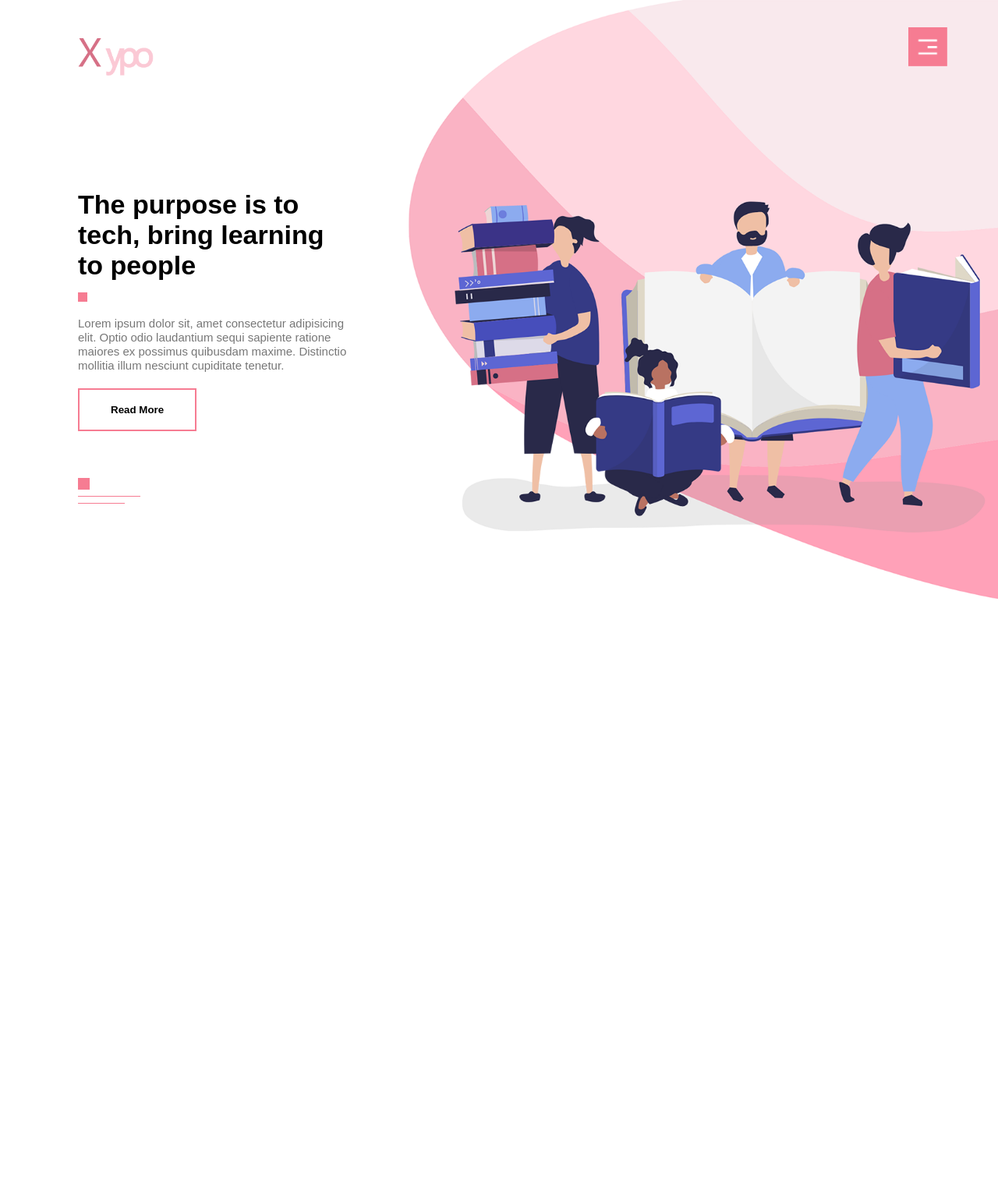
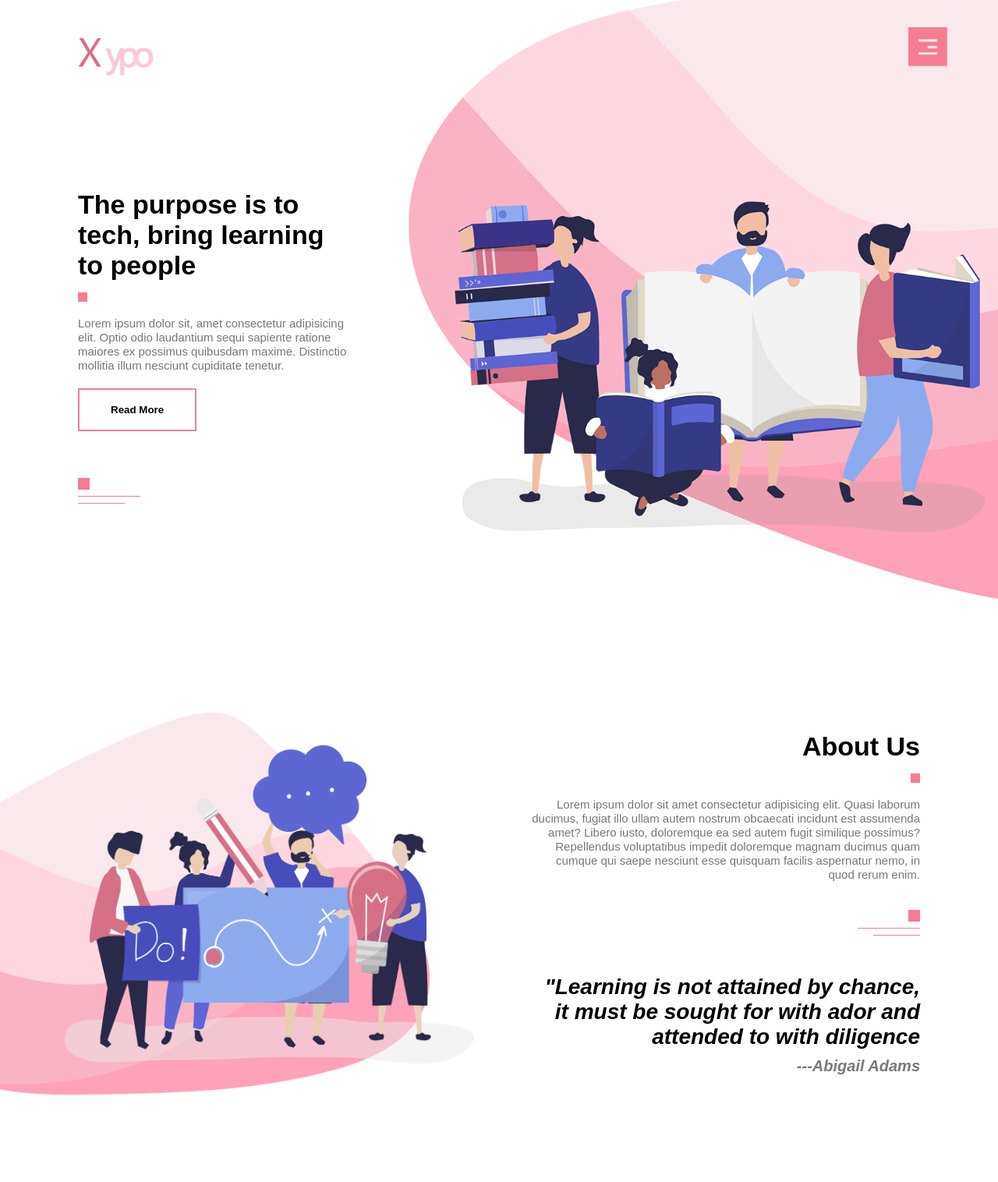
Before and after one commit to masrufjaman/Online-Learning-Management-System, a PHP site: page / in a window 1280 px wide. Shown: the whole page at 78% size. Before the commit the page ends 768 px from the top, so only its background shows below. Run offline with PHP 8.4, Linux system fonts and the light colour scheme.

Commit message:
added about us

```diff
--- a/assets/css/style.css
+++ b/assets/css/style.css
@@ -71,6 +71,8 @@ p {
 .line {
   line-height: 8px;
 }
+
+/* Side Navbar Section */
 #sideNav {
   width: 250px;
   height: 100vh;
@@ -97,3 +99,36 @@ nav ul li a {
   z-index: 2;
   cursor: pointer;
 }
+
+/* ABOUT US section */
+#about {
+  padding: 100px 0;
+  display: flex;
+  align-items: center;
+  flex-wrap: wrap;
+}
+.about-left-col {
+  flex-basis: 50%;
+}
+.about-left-col img {
+  width: 100%;
+}
+.about-right-col {
+  flex-basis: 50%;
+  text-align: right;
+}
+.about-text {
+  max-width: 500px;
+  margin-right: 100px;
+  display: inline-block;
+}
+.about-text h2 {
+  margin: 50px 0 10px;
+  font-size: 28px;
+  font-style: italic;
+}
+.about-text h3 {
+  font-size: 20px;
+  font-style: italic;
+  color: #797979;
+}
--- a/index.php
+++ b/index.php
@@ -16,6 +16,7 @@
             <img src="/assets/img/logo.png" alt="logo" class="logo" />
             <div class="header-text">
                 <h1>The purpose is to<br />tech, bring learning to people</h1>
+                <!-- small square box -->
                 <span class="square"></span>
                 <p>
                     Lorem ipsum dolor sit, amet consectetur adipisicing elit. Optio odio
@@ -23,6 +24,7 @@
                     maxime. Distinctio mollitia illum nesciunt cupiditate tenetur.
                 </p>
                 <button class="common-btn">Read More</button>
+                <!-- 2line & a box -->
                 <div class="line">
                     <span class="line-1"></span><br />
                     <span class="line-2"></span><br />
@@ -49,6 +51,42 @@
     <!-- Side Navbar End -->
     <!-- Header Section End -->
 
+    <!-- ABOUT US Start -->
+    <section id="about">
+        <div class="about-left-col">
+            <img src="./assets/img/about.png" alt="" />
+        </div>
+        <div class="about-right-col">
+            <div class="about-text">
+                <h1>About Us</h1>
+                <!-- small square box -->
+                <span class="square"></span>
+                <p>
+                    Lorem ipsum dolor sit amet consectetur adipisicing elit. Quasi
+                    laborum ducimus, fugiat illo ullam autem nostrum obcaecati incidunt
+                    est assumenda amet? Libero iusto, doloremque ea sed autem fugit
+                    similique possimus? Repellendus voluptatibus impedit doloremque
+                    magnam ducimus quam cumque qui saepe nesciunt esse quisquam facilis
+                    aspernatur nemo, in quod rerum enim.
+                </p>
+                <br /><br />
+                <!-- 2line & a box -->
+                <div class="line">
+                    <span class="line-1"></span><br />
+                    <span class="line-2"></span><br />
+                    <span class="line-3"></span>
+                </div>
+
+                <h2>
+                    "Learning is not attained by chance, it must be sought for with ador
+                    and attended to with diligence
+                </h2>
+                <h3>---Abigail Adams</h3>
+            </div>
+        </div>
+    </section>
+    <!-- ABOUT US End -->
+
     <!-- JS Link -->
     <script src="./assets/js/main.js"></script>
 </body>
```
